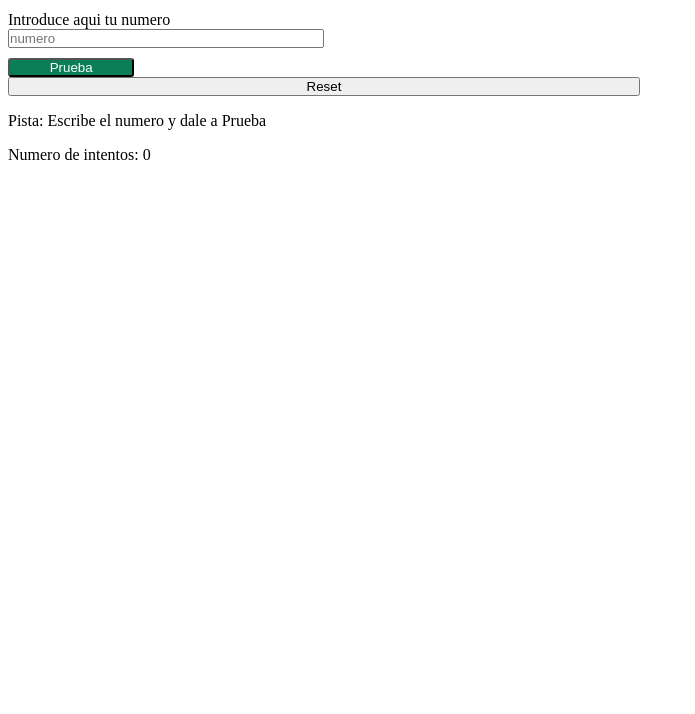
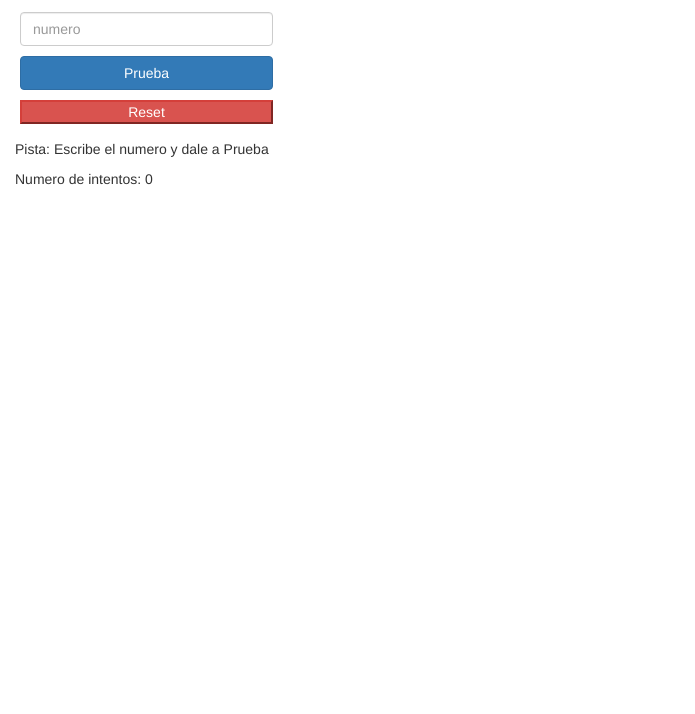
Before and after one commit to Adalab/modulo-2-evaluacion-intermedia-francescabentin, a plain HTML site: page index.html in a window 1280 px wide. Shown: the part 86-800 px from the top of the page, without its empty margins (0-695 px from the left). Drawn offline with nearby package versions, Linux system fonts and the light colour scheme.

Commit message:
final changes

```diff
--- a/css/style.css
+++ b/css/style.css
@@ -1,27 +1,18 @@
 * {
     box-sizing: border-box;
     padding: 0;
+    margin-left: 5px;
 
 }
 
 form {
     display: flex;
     flex-direction: column;
-    width: 50%;
+    width: 20%;
+        gap: 10px;
+        margin-bottom: 15px;
 }
 
 .title {
-    font-size: 39px;
+    font-size: 30px;
 }
-
-.inputNumber {
-    width: 50%;
-}
-
-.btn {
-    width: 20%;
-    margin-top: 10px;
-    border-radius: 3px;
-    background-color: rgb(9, 126, 87);
-    color: white;
-}
--- a/index.html
+++ b/index.html
@@ -7,23 +7,25 @@
     <meta name="viewport" content="width=device-width, initial-scale=1.0">
     <title>Evaluacion Intermedia Francesca Bentin</title>
     <link rel="stylesheet" href="./css/style.css">
+    <link rel="stylesheet" href="https://cdn.jsdelivr.net/npm/bootstrap@3.4.1/dist/css/bootstrap.min.css"
+        integrity="sha384-HSMxcRTRxnN+Bdg0JdbxYKrThecOKuH5zCYotlSAcp1+c8xmyTe9GYg1l9a69psu" crossorigin="anonymous">
 </head>
 
 <body>
     <main>
+        <div class="border p-3">
             <h1 class="title">Adivina el Numero</h1>
             <form action="#">
                 <label for="inputNumber">Introduce aqui tu numero</label>
-            <input class="inputNumber js-inputNumber" id="inputNumber" type="text" placeholder="numero">
+                <input class="inputNumber js-inputNumber form-control" id="inputNumber" type="text" placeholder="numero">
 
-            <input class="btn js-btn" type="button" value="Prueba">
-            <input class="btn-reset js-btn-reset" type="button" value="Reset">
-
+                <input class="btn btn-primary js-btn" type="button" value="Prueba">
+                <input class="btn-reset btn-danger js-btn-reset" type="button" value="Reset">
                 </form>
 
             <p class="js-hint"> Pista: Escribe el numero y dale a Prueba</p>
             <p class="js-tried"> Numero de intentos: 0</p>
-
+        </div>
     </main>
     <script type="text/javascript" src="./js/main.js"></script>
 </body>
```
Also changed, not shown: js/main.js (+2 -13 lines). Lines whose indentation alone changed are shown as unchanged.
